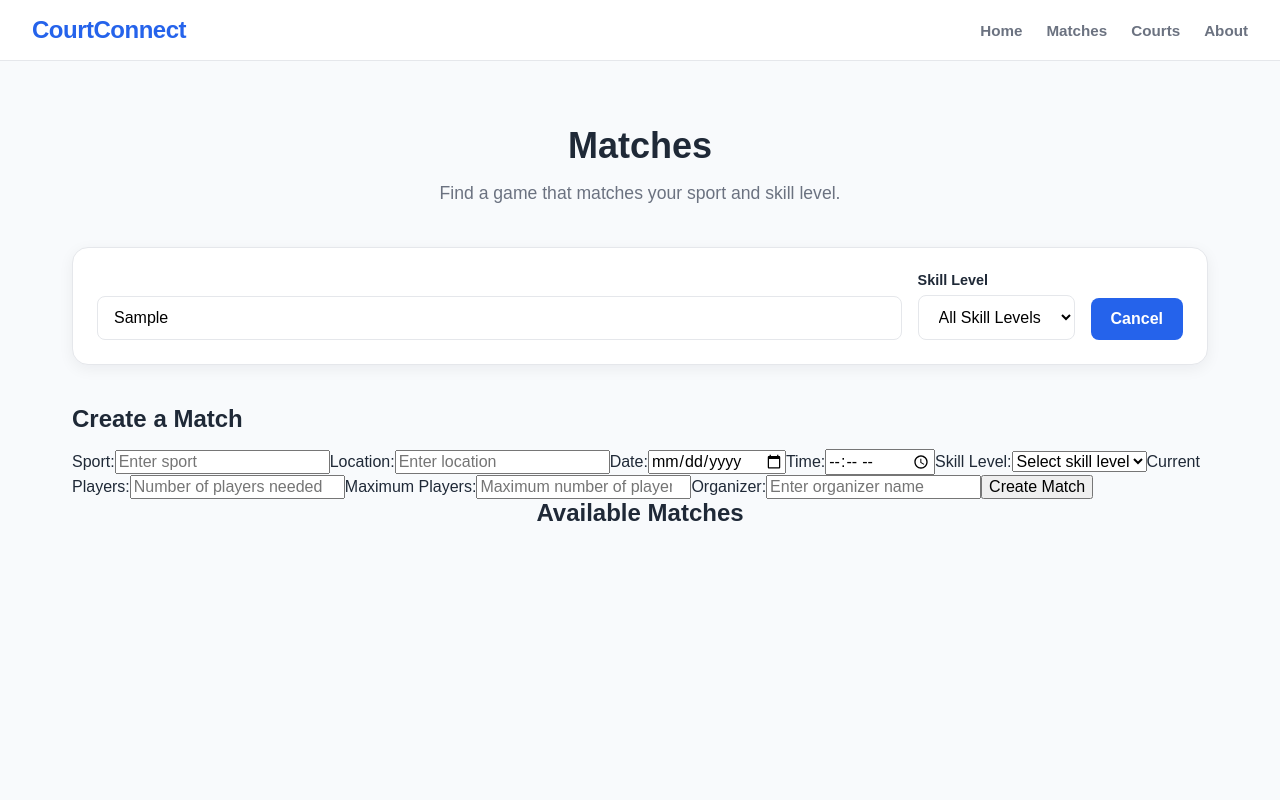
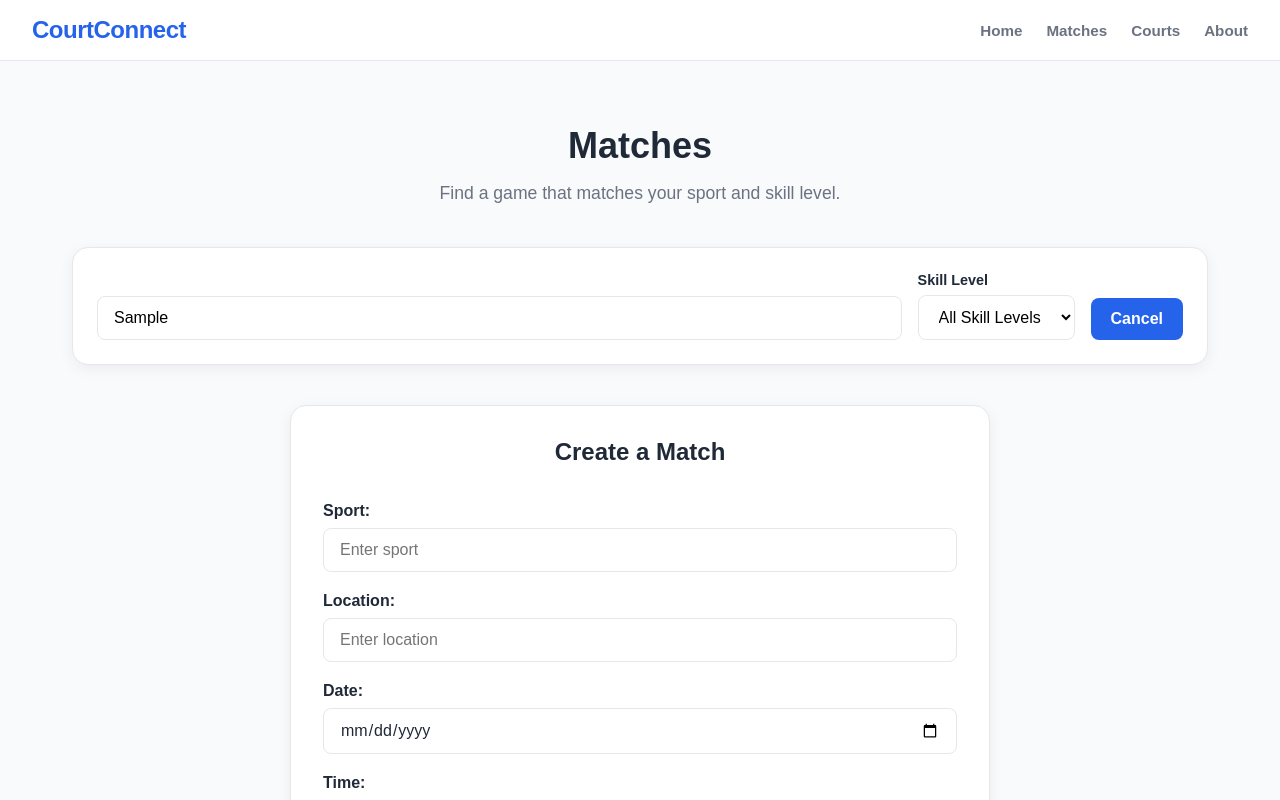
Before and after one commit to GAYATHRI-RAVADA-07/launchcode-unit1-final-project-GAYATHRI-R, a React (Vite) app: page /matches in a window 1280 px wide. Both pictures are taken after typing "Sample" into the empty fields and a click on the button "Create Match". Shown: the top 800 px of the page. Built offline with nearby package versions, Linux system fonts and the light colour scheme.

Commit message:
Added css to createMatchForm component

```diff
--- a/src/App.css
+++ b/src/App.css
@@ -328,6 +328,75 @@
   cursor: not-allowed;
 }
 
+/*Create Match Form */
+
+.create-match-form {
+  max-width: 700px;
+  margin: 2rem auto;
+  padding: 2rem;
+  background-color: var(--white);
+  border: 1px solid var(--border);
+  border-radius: 16px;
+  box-shadow: 0 4px 15px rgba(15, 23, 42, 0.06);
+
+  display: flex;
+  flex-direction: column;
+  gap: 0.5rem;
+}
+
+.create-match-form h2 {
+  text-align: center;
+  margin-bottom: 1rem;
+  color: var(--text);
+}
+
+.create-match-form label {
+  margin-top: 0.75rem;
+  font-weight: 600;
+  color: var(--text);
+}
+
+.create-match-form input,
+.create-match-form select {
+  width: 100%;
+  box-sizing: border-box;
+  padding: 0.75rem 1rem;
+  border: 1px solid var(--border);
+  border-radius: 8px;
+  background-color: var(--white);
+  color: var(--text);
+  font-size: 1rem;
+}
+
+.create-match-form input:focus,
+.create-match-form select:focus {
+  outline: 2px solid var(--primary);
+  outline-offset: 1px;
+}
+
+.submit-match-button {
+  margin-top: 1.25rem;
+  padding: 0.8rem 1rem;
+  border: none;
+  border-radius: 8px;
+  background-color: var(--primary);
+  color: var(--white);
+  font-size: 1rem;
+  font-weight: 600;
+  cursor: pointer;
+}
+
+.submit-match-button:hover {
+  background-color: var(--primary-dark);
+}
+
+@media (max-width: 600px) {
+  .create-match-form {
+    margin: 1.5rem 0;
+    padding: 1.5rem;
+  }
+}
+
 .available {
   color: green;
 }
--- a/src/Components/CreateMatchForm.jsx
+++ b/src/Components/CreateMatchForm.jsx
@@ -43,7 +43,7 @@ function CreateMatchForm({ onCreateMatch }) {
   }
 
   return (
-    <form onSubmit={handleSubmit}>
+    <form className="create-match-form" onSubmit={handleSubmit}>
       <h2>Create a Match</h2>
 
       <label>Sport:</label>
@@ -121,7 +121,9 @@ function CreateMatchForm({ onCreateMatch }) {
         required
       />
 
-      <button type="submit">Create Match</button>
+      <button className="submit-match-button" type="submit">
+        Create Match
+      </button>
     </form>
   );
 }
```
